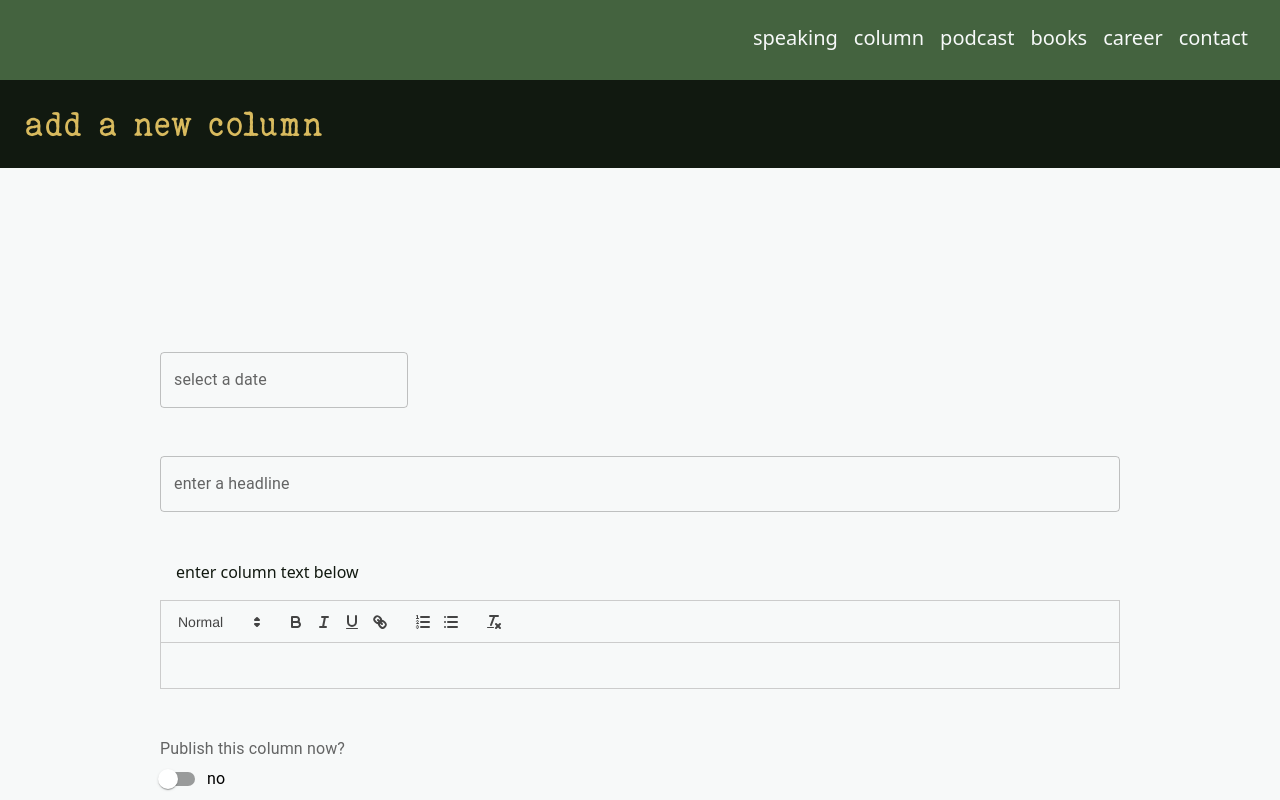
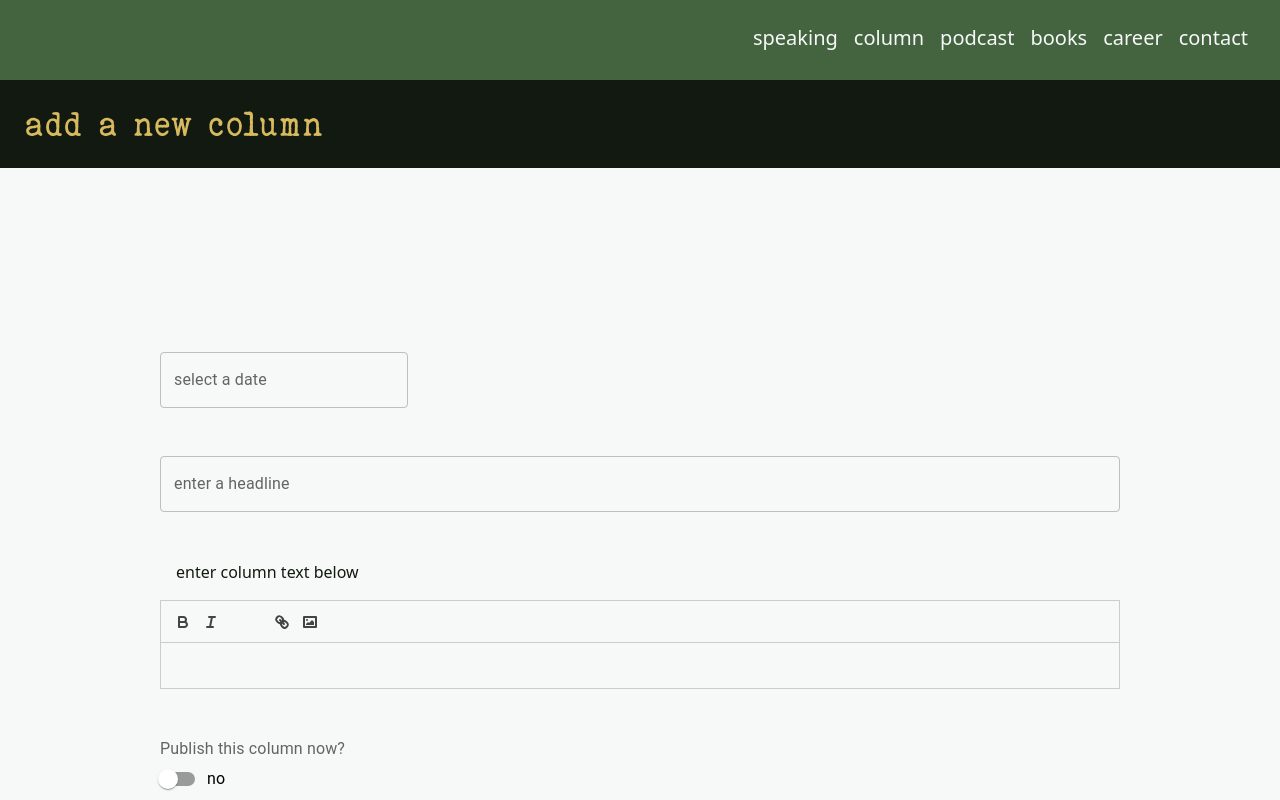
Before and after one commit to Jerud-Moyer/tony-ventrella-web, a Next.js app: page /admin in a window 1280 px wide. Shown: the top 800 px of the page. Built offline with nearby package versions, Linux system fonts and the light colour scheme.

Commit message:
first tweak of editor configs - not quite there yet

```diff
--- a/src/components/TextEditor.tsx
+++ b/src/components/TextEditor.tsx
@@ -14,6 +14,27 @@ function TextEditor({handler, stringVal}: Props) {
     dynamic(() => import('react-quill'), {ssr: false})
   ), [])
 
+  const formats = [
+    'header',
+    'font',
+    'size',
+    'bold',
+    'italic',
+    'underline',
+    'strike',
+    'blockquote',
+    'list',
+    'bullet',
+    'indent',
+    'link',
+    'image',
+    'color'
+  ]
+
+  const modules = {
+    toolbar: [['bold', 'italic', 'list'], ['link', 'image']]
+  }
+
   // useEffect(() => {
   //   console.log(value)
   // }, [value])
@@ -24,6 +45,8 @@ function TextEditor({handler, stringVal}: Props) {
         theme='snow'
         value={stringVal}
         onChange={(e) => handler(e)}
+        modules={modules}
+        formats={formats}
       />
     </div>
   )
--- a/src/pages/api/blog/[[...slug]].ts
+++ b/src/pages/api/blog/[[...slug]].ts
@@ -94,7 +94,6 @@ export default async function handler(
       break
 
     case 'add-new':
-      console.log('add-new called')
       const newEntry = req.body
       const postedPost = await prisma.post.create({data: newEntry})
       if(postedPost) data['post'] = postedPost
```
